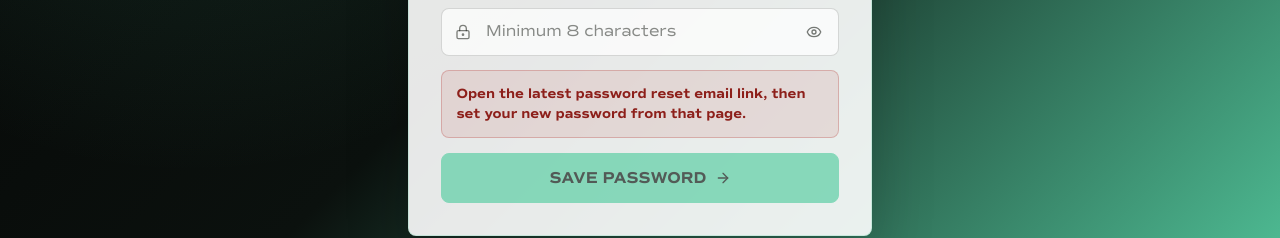
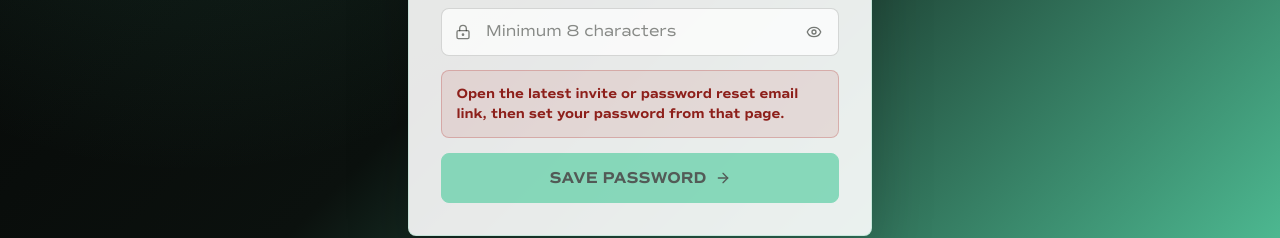
Before and after one commit to kiermangibin/zoda-play, a React (Vite) app: page /reset-password in a window 1280 px wide. Shown: the part 434-672 px from the top of the page. Built offline with nearby package versions, Linux system fonts and the light colour scheme; no server answers.

Commit message:
Support invite links on password setup

```diff
--- a/src/lib/auth.tsx
+++ b/src/lib/auth.tsx
@@ -39,7 +39,7 @@ export function getSupabaseAuthErrorMessage(message: string) {
   }
 
   if (normalizedMessage.includes("auth session missing")) {
-    return "Open the latest password reset email link, then set your new password from that page.";
+    return "Open the latest invite or password reset email link, then set your password from that page.";
   }
 
   return message;
--- a/src/routes/reset-password.tsx
+++ b/src/routes/reset-password.tsx
@@ -1,11 +1,23 @@
 import { FormEvent, useEffect, useState } from "react";
 import { createFileRoute, useNavigate } from "@tanstack/react-router";
 import { ArrowRight, Eye, EyeOff, LockKeyhole } from "lucide-react";
+import type { EmailOtpType } from "@supabase/supabase-js";
 
 import { useAuth } from "@/lib/auth";
 import { requireSupabase, supabase } from "@/lib/supabase";
 import zodaZLogo from "@/assets/zoda-Z.png";
 import "@/styles/auth.css";
+
+const setPasswordLinkMessage =
+  "Open the latest invite or password reset email link, then set your password from that page.";
+
+function getEmailOtpType(value: string | null): EmailOtpType {
+  if (value === "invite" || value === "recovery" || value === "signup" || value === "magiclink") {
+    return value;
+  }
+
+  return "recovery";
+}
 
 export const Route = createFileRoute("/reset-password")({
   head: () => ({
@@ -39,6 +51,12 @@ function ResetPasswordPage() {
         const code = searchParams.get("code");
         const accessToken = hashParams.get("access_token");
         const refreshToken = hashParams.get("refresh_token");
+        const tokenHash =
+          searchParams.get("token_hash") ??
+          hashParams.get("token_hash") ??
+          searchParams.get("token") ??
+          hashParams.get("token");
+        const type = searchParams.get("type") ?? hashParams.get("type");
         const urlError =
           searchParams.get("error_description") ??
           hashParams.get("error_description") ??
@@ -58,6 +76,12 @@ function ResetPasswordPage() {
             refresh_token: refreshToken,
           });
           if (sessionError) throw sessionError;
+        } else if (tokenHash) {
+          const { error: verifyError } = await requireSupabase().auth.verifyOtp({
+            token_hash: tokenHash,
+            type: getEmailOtpType(type),
+          });
+          if (verifyError) throw verifyError;
         }
 
         const {
@@ -68,8 +92,8 @@ function ResetPasswordPage() {
 
         setIsSessionReady(Boolean(session));
         if (!session) {
-          setError("Open the latest password reset email link, then set your new password from that page.");
-        } else if (code || accessToken || refreshToken) {
+          setError(setPasswordLinkMessage);
+        } else if (code || accessToken || refreshToken || tokenHash) {
           window.history.replaceState({}, document.title, window.location.pathname);
         }
       } catch (nextError) {
@@ -78,7 +102,7 @@ function ResetPasswordPage() {
         setError(
           nextError instanceof Error
             ? nextError.message
-            : "Open the latest password reset email link, then set your new password from that page.",
+            : setPasswordLinkMessage,
         );
       } finally {
         if (isMounted) setIsPreparingSession(false);
```
